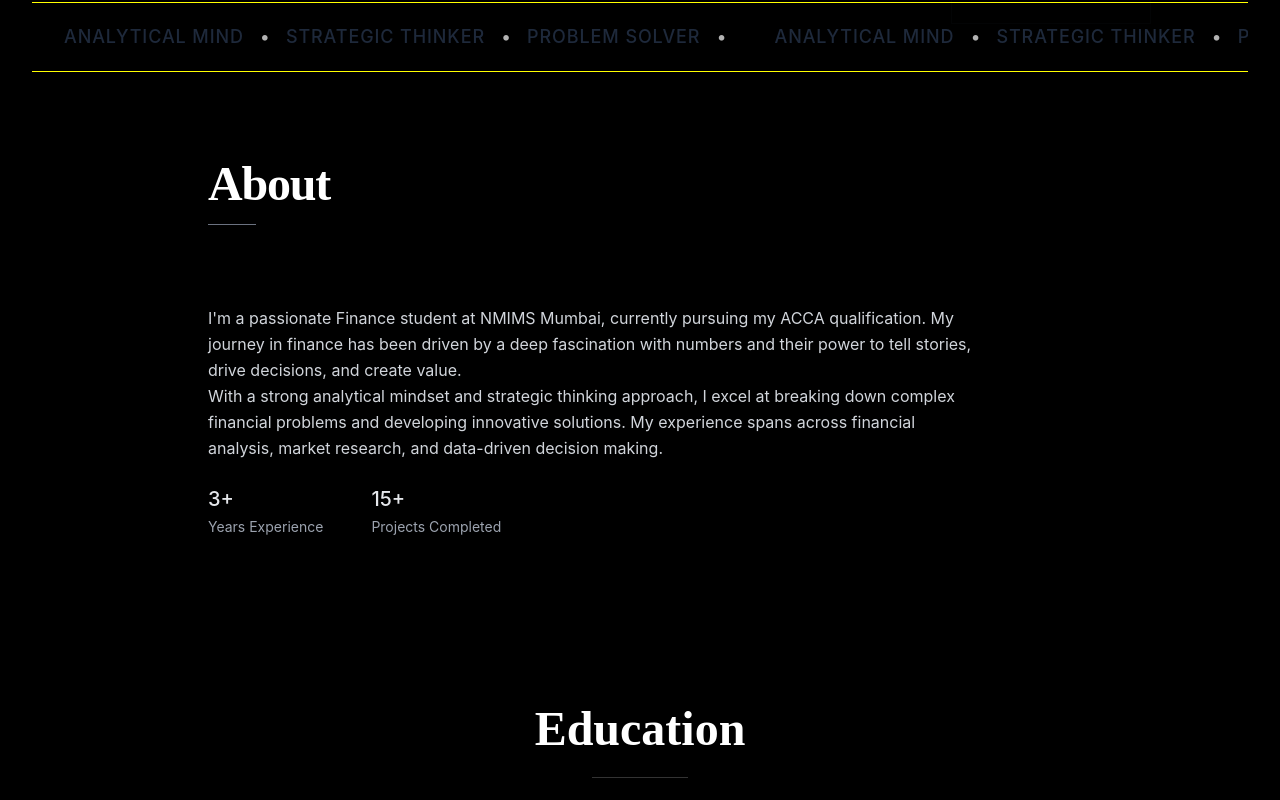
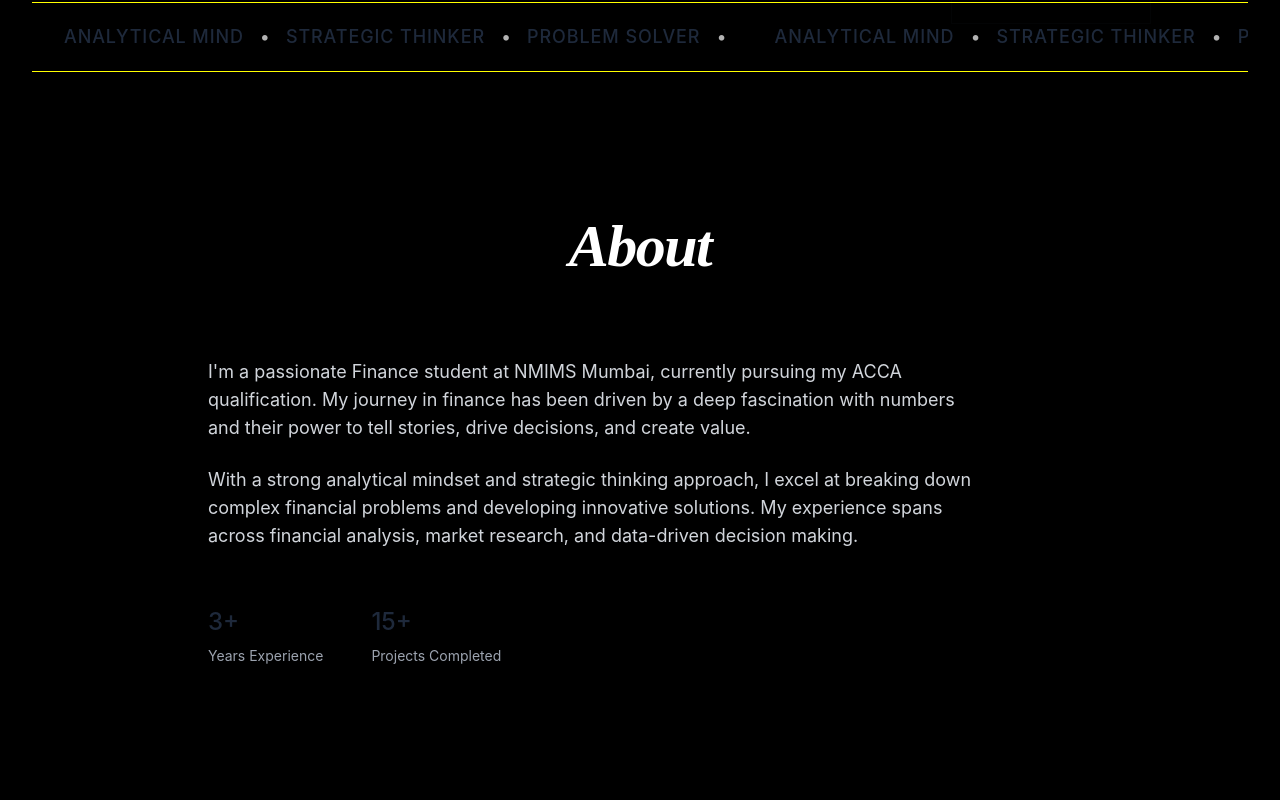
Before and after one commit to aakanksha-singh-hub/devanbansal-portfolio, a React (Vite) app: page / in a window 1280 px wide. Shown: the part 680-1480 px from the top of the page. Built offline with nearby package versions, Linux system fonts and the light colour scheme.

Commit message:
refactor: enhance AboutSection

```diff
--- a/src/components/AboutSection.tsx
+++ b/src/components/AboutSection.tsx
@@ -5,7 +5,7 @@ const AboutSection = () => {
   return (
     <section
       id="about"
-      className="py-5 lg:py-10 bg-black relative overflow-hidden"
+      className="py-16 lg:py-24 bg-black relative overflow-hidden"
     >
       {/* Simple Background */}
       <div className="absolute inset-0 bg-black"></div>
@@ -13,42 +13,42 @@ const AboutSection = () => {
       {/* Subtle Grid */}
       <div className="absolute inset-0 bg-grid-pattern opacity-[0.02]"></div>
 
-      <div className="max-w-5xl mx-auto px-12 lg:px-20 relative z-10">
+      <div className="max-w-5xl mx-auto px-6 md:px-12 lg:px-20 relative z-10">
         {/* Header */}
-        <div className="mb-20">
-          <h2 className="text-4xl md:text-5xl font-bold text-white font-geist-mono tracking-tight">
+        <div className="mb-12 md:mb-16 text-center">
+          <h2 className="text-4xl md:text-6xl font-bold text-white font-playfair italic tracking-tight">
             About
           </h2>
-          <div className="w-12 h-[1px] bg-gray-500 mt-4"></div>
+          <div className="w-16 h-[2px] bg-teal mt-4 mx-auto"></div>
         </div>
 
-        <div className="max-w-3xl">
-          <p className="text-base text-gray-300 leading-relaxed">
+        <div className="max-w-3xl space-y-6">
+          <p className="text-base md:text-lg text-gray-300 leading-relaxed">
             I'm a passionate Finance student at NMIMS Mumbai, currently pursuing
             my ACCA qualification. My journey in finance has been driven by a
             deep fascination with numbers and their power to tell stories, drive
             decisions, and create value.
           </p>
 
-          <p className="text-base text-gray-300 leading-relaxed">
+          <p className="text-base md:text-lg text-gray-300 leading-relaxed">
             With a strong analytical mindset and strategic thinking approach, I
             excel at breaking down complex financial problems and developing
             innovative solutions. My experience spans across financial analysis,
             market research, and data-driven decision making.
           </p>
 
-          <div className="flex gap-12 pt-6">
+          <div className="flex gap-12 pt-8">
             <div>
-              <div className="text-gray-200 font-geist-mono font-medium text-xl">
+              <div className="text-teal font-geist-mono font-medium text-2xl">
                 3+
               </div>
-              <div className="text-gray-400 text-sm mt-1">Years Experience</div>
+              <div className="text-gray-400 text-sm mt-2">Years Experience</div>
             </div>
             <div>
-              <div className="text-gray-200 font-geist-mono font-medium text-xl">
+              <div className="text-teal font-geist-mono font-medium text-2xl">
                 15+
               </div>
-              <div className="text-gray-400 text-sm mt-1">
+              <div className="text-gray-400 text-sm mt-2">
                 Projects Completed
               </div>
             </div>
```
